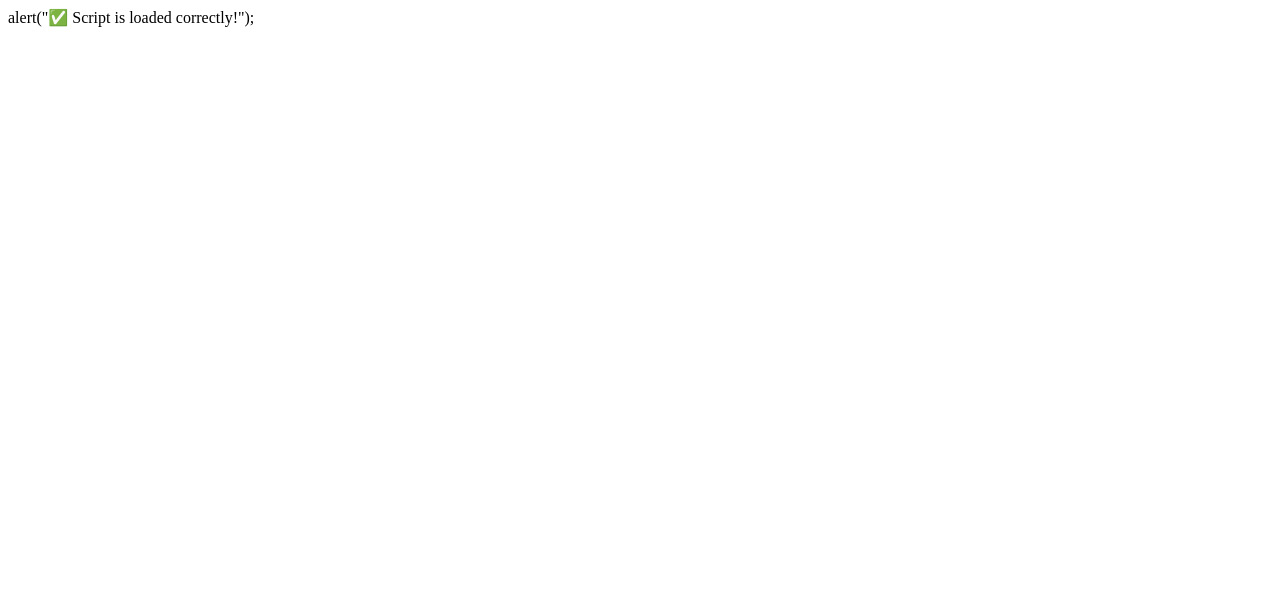
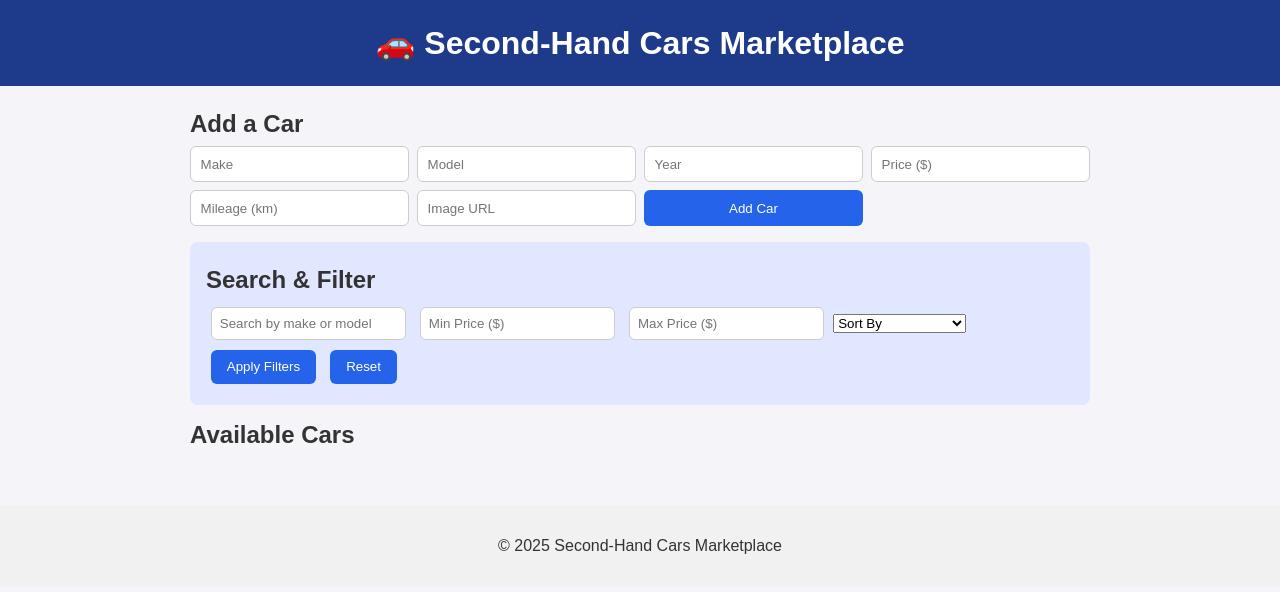
Before and after one commit to mashifmj-prog/second-hand-cars-demo, a plain HTML site: page index.html in a window 1280 px wide. Drawn offline with Linux system fonts and the light colour scheme.

Commit message:
Update index.html
Had mistakenly attempted to correct index instead of java. now I am restoring the index to <!DOCTYPE html>
<html lang="en">
<head>
  <meta charset="UTF-8">
  <title>Second-Hand Cars</title>
  <link rel="stylesheet" href="style.css">
</head>
<body>
  <header>
    <h1>🚗 Second-Hand Cars Marketplace</h1>
  </header>

  <main>
    <!-- ========================== -->
    <!-- Add Car Form -->
    <!-- ========================== -->
    <section id="form-section">
      <h2>Add a Car</h2>
      <form id="carForm">
        <input type="text" id="make" placeholder="Make" required>
        <input type="text" id="model" placeholder="Model" required>
        <input type="number" id="year" placeholder="Year" required>
        <input type="number" id="price" placeholder="Price ($)" required>
        <input type="number" id="mileage" placeholder="Mileage (km)" required>
        <input type="url" id="image" placeholder="Image URL" required>
        <button type="submit">Add Car</button>
      </form>
    </section>

    <!-- ========================== -->
    <!-- Filters -->
    <!-- ========================== -->
    <section id="filter-section">
      <h2>Search & Filter</h2>
      <input type="text" id="searchInput" placeholder="Search by make or model">
      <input type="number" id="minPrice" placeholder="Min Price ($)">
      <input type="number" id="maxPrice" placeholder="Max Price ($)">
      <select id="sortSelect" onchange="applySort()">
        <option value="">Sort By</option>
        <option value="price-asc">Price: Low → High</option>
        <option value="price-desc">Price: High → Low</option>
        <option value="year-desc">Year: Newest First</option>
        <option value="year-asc">Year: Oldest First</option>
      </select>
      <button onclick="applyFilters()">Apply Filters</button>
      <button onclick="resetFilters()">Reset</button>
    </section>

    <!-- ========================== -->
    <!-- Cars List -->
    <!-- ========================== -->
    <section id="cars-section">
      <h2>Available Cars</h2>
      <div id="carsList"></div>
    </section>
  </main>

  <footer>
    <p>© 2025 Second-Hand Cars Marketplace</p>
  </footer>

  <!-- ✅ JavaScript linked here -->
  <script src="script.js"></script>
</body>
</html>

```diff
--- a/index.html
+++ b/index.html
@@ -1 +1,65 @@
-alert("✅ Script is loaded correctly!");
+<!DOCTYPE html>
+<html lang="en">
+<head>
+  <meta charset="UTF-8">
+  <title>Second-Hand Cars</title>
+  <link rel="stylesheet" href="style.css">
+</head>
+<body>
+  <header>
+    <h1>🚗 Second-Hand Cars Marketplace</h1>
+  </header>
+
+  <main>
+    <!-- ========================== -->
+    <!-- Add Car Form -->
+    <!-- ========================== -->
+    <section id="form-section">
+      <h2>Add a Car</h2>
+      <form id="carForm">
+        <input type="text" id="make" placeholder="Make" required>
+        <input type="text" id="model" placeholder="Model" required>
+        <input type="number" id="year" placeholder="Year" required>
+        <input type="number" id="price" placeholder="Price ($)" required>
+        <input type="number" id="mileage" placeholder="Mileage (km)" required>
+        <input type="url" id="image" placeholder="Image URL" required>
+        <button type="submit">Add Car</button>
+      </form>
+    </section>
+
+    <!-- ========================== -->
+    <!-- Filters -->
+    <!-- ========================== -->
+    <section id="filter-section">
+      <h2>Search & Filter</h2>
+      <input type="text" id="searchInput" placeholder="Search by make or model">
+      <input type="number" id="minPrice" placeholder="Min Price ($)">
+      <input type="number" id="maxPrice" placeholder="Max Price ($)">
+      <select id="sortSelect" onchange="applySort()">
+        <option value="">Sort By</option>
+        <option value="price-asc">Price: Low → High</option>
+        <option value="price-desc">Price: High → Low</option>
+        <option value="year-desc">Year: Newest First</option>
+        <option value="year-asc">Year: Oldest First</option>
+      </select>
+      <button onclick="applyFilters()">Apply Filters</button>
+      <button onclick="resetFilters()">Reset</button>
+    </section>
+
+    <!-- ========================== -->
+    <!-- Cars List -->
+    <!-- ========================== -->
+    <section id="cars-section">
+      <h2>Available Cars</h2>
+      <div id="carsList"></div>
+    </section>
+  </main>
+
+  <footer>
+    <p>© 2025 Second-Hand Cars Marketplace</p>
+  </footer>
+
+  <!-- ✅ JavaScript linked here -->
+  <script src="script.js"></script>
+</body>
+</html>
```
